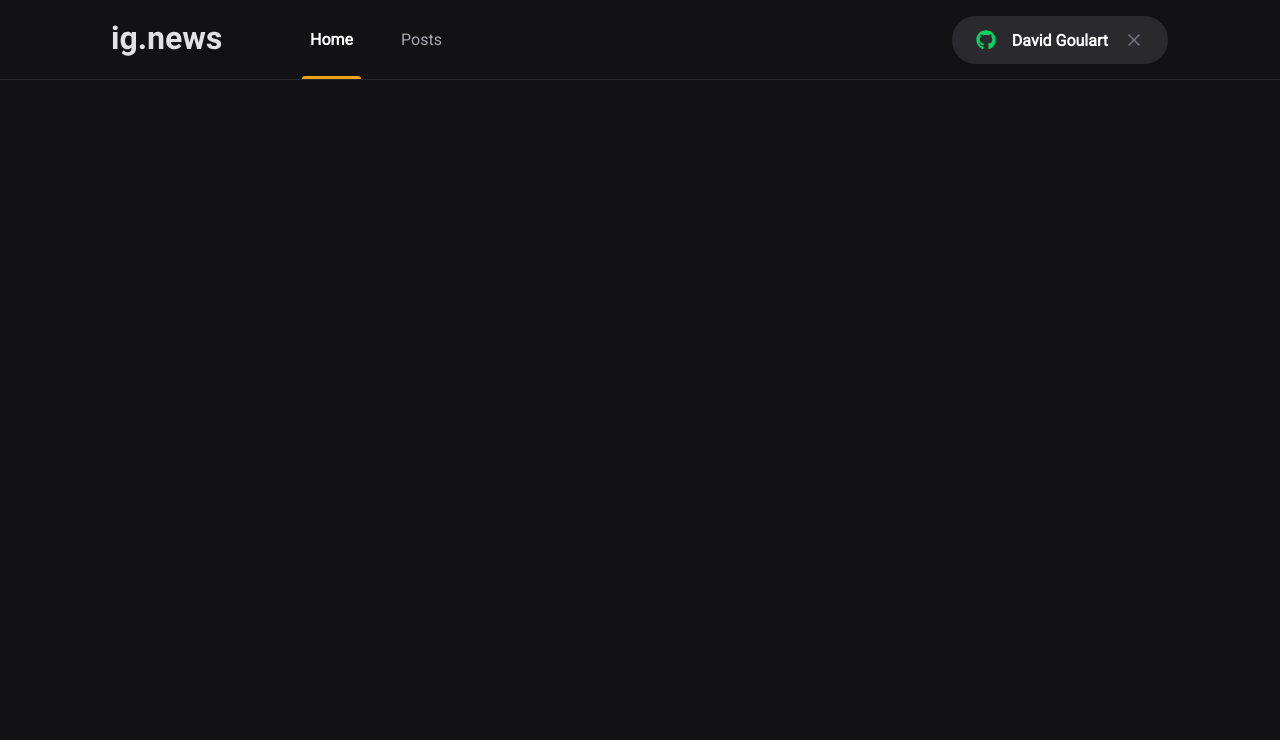
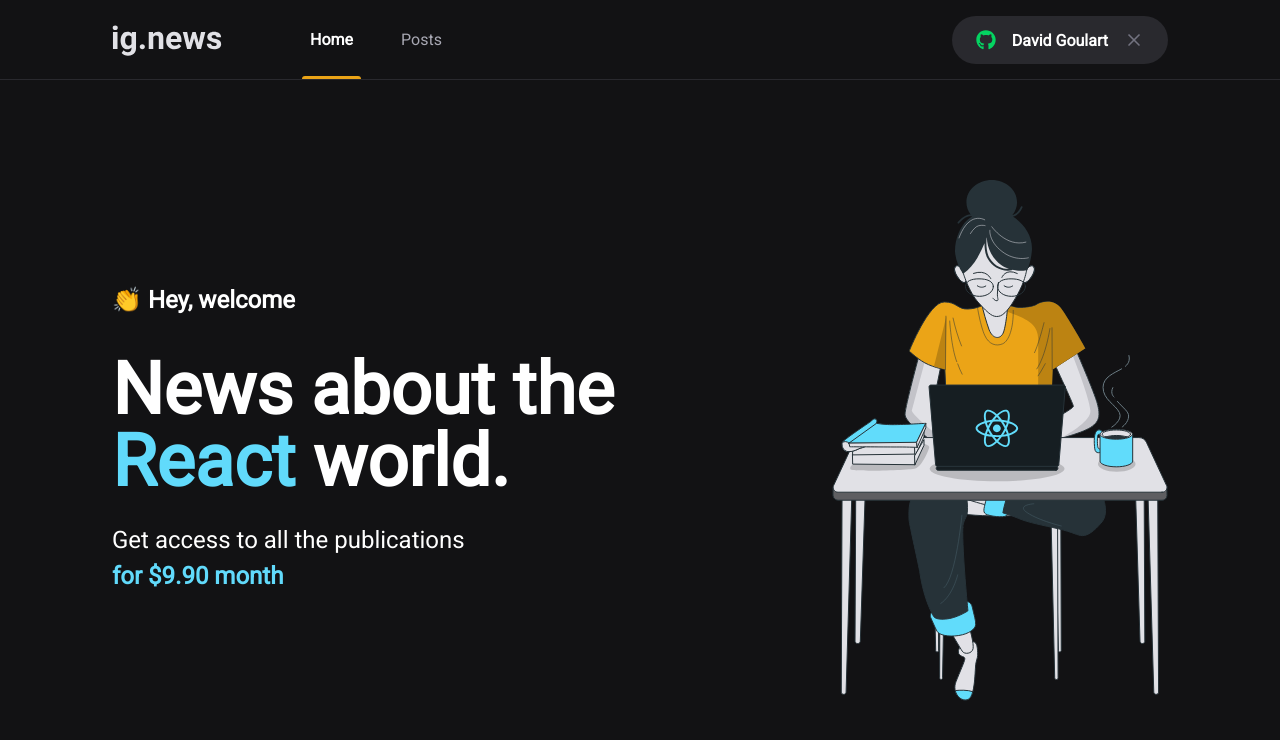
Before and after one commit to davidgoulart-dev/Ig-News, a Next.js app: page / in a window 1280 px wide. Shown: the top 740 px of the page. Built offline with nearby package versions, Linux system fonts and the light colour scheme.

Commit message:
Página Home criada

```diff
--- /dev/null
+++ b/src/app/home.module.scss
@@ -0,0 +1,40 @@
+.contentContainer {
+    max-width: 1120px;
+    margin: 0 auto;
+    padding: 0 2rem;
+    height: calc(100vh - 5rem);
+    display: flex;
+    align-items: center;
+    justify-content: space-between;
+
+
+}
+
+.hero {
+    max-width: 600px;
+
+    > span {
+        font-size: 1.5rem;
+        font-weight: bold;
+    }
+    h1{
+        font-size: 4.5rem;
+        line-height: 4.5rem;
+        font-weight: 900;
+        margin-top: 2.5rem;
+
+        span {
+            color: var(--cyan-500);
+        }
+    }
+    p {
+        font-size: 1.5rem;
+        margin-top: 1.5rem;
+        line-height: 2.25rem;
+
+        span {
+            color: var(--cyan-500);
+            font-weight: bold;
+        }
+    }
+}
--- a/src/app/layout.tsx
+++ b/src/app/layout.tsx
@@ -2,7 +2,7 @@
 import { Header } from "@/components/Header";
 import "../styles/global.scss";
 export const metadata = {
-  title: 'Ig News',
+  title: 'Home | Ig News',
   description: 'Generated by create next app',
 }
 
@@ -12,11 +12,14 @@
   children: React.ReactNode
 }) {
   return (
+    <>
+
     <html lang="en">
-      <Header/>
+
 
 
       <body>{children}</body>
     </html>
+    </>
   )
 }
--- a/src/app/page.tsx
+++ b/src/app/page.tsx
@@ -1,4 +1,5 @@
-import styles from '../styles/home.module.scss'
+import { Header } from '@/components/Header'
+import styles from './home.module.scss'
 import { Roboto } from 'next/font/google'
 
 
@@ -9,9 +10,23 @@
 
 export default function Home() {
   return (
-    <main className={roboto.className}>
+  <>
+  <Header/>
+    <main className={styles.contentContainer}>
+
+      <section className={styles.hero}>
+        <span>👏 Hey, welcome</span>
+        <h1>News about the <span>React</span> world.</h1>
+        <p>
+          Get access to all the publications <br/>
+          <span>for $9.90 month</span>
+        </p>
+
+      </section>
+
+      <img src="/images/avatar.svg" alt="Girl coding"/ >
 
     </main>
-
+    </>
   )
 }
```
Also changed, not shown: public/images/avatar.svg (added).
